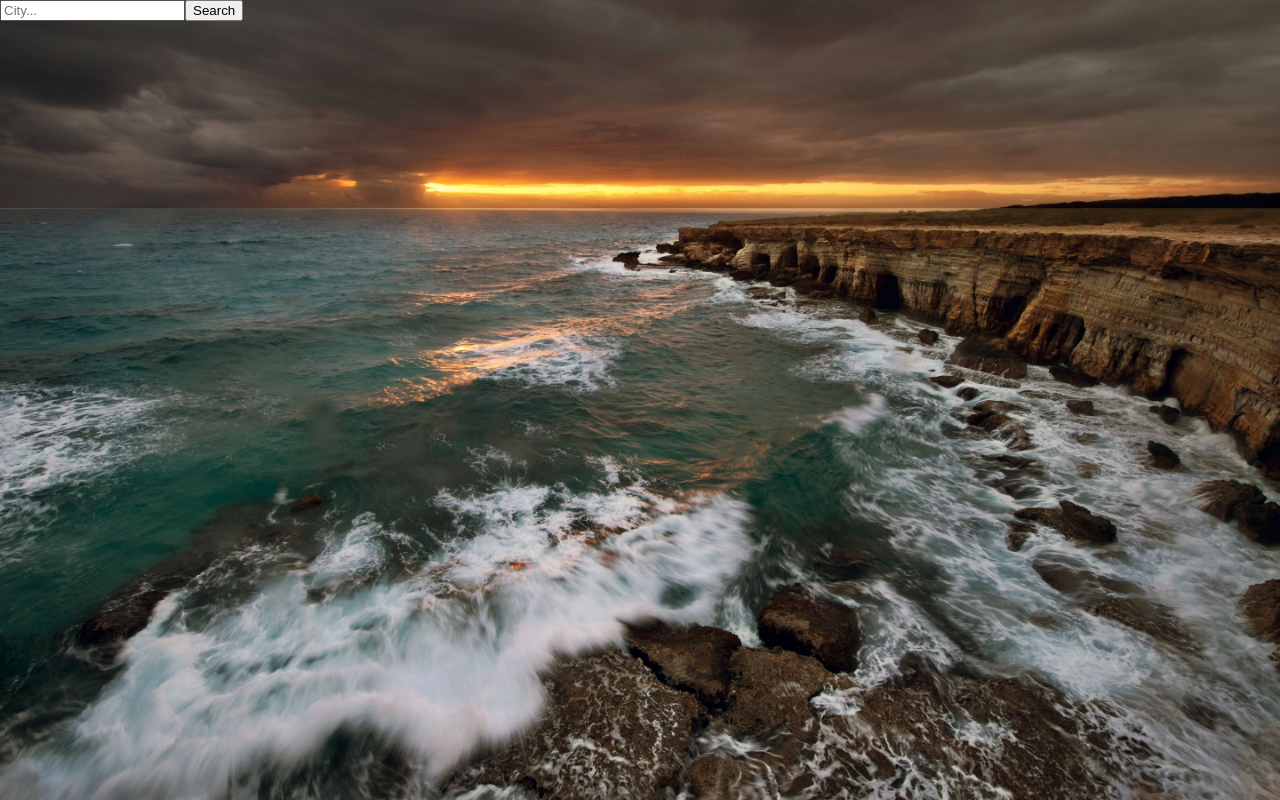
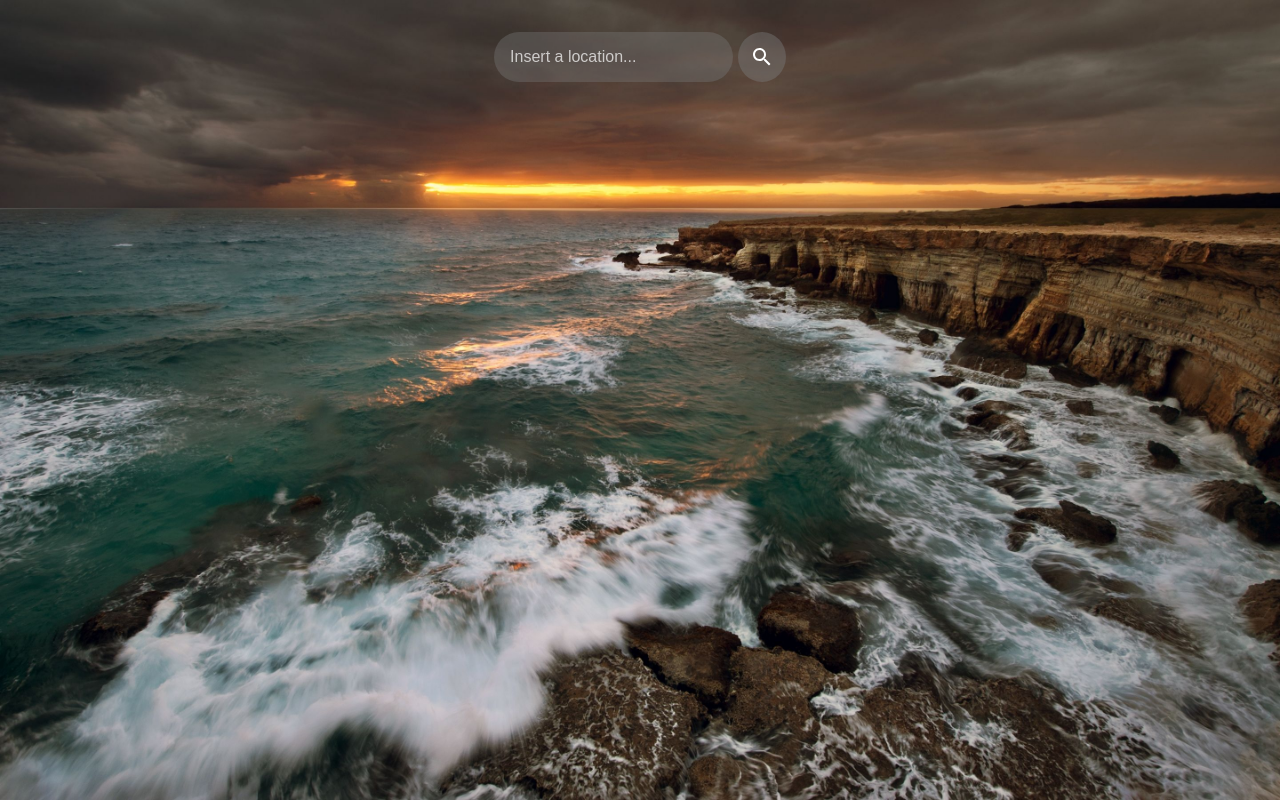
Before and after one commit to AlejoUfano/WeatherApp, a React (Create React App) app: page / in a window 1280 px wide. Built offline with nearby package versions, Linux system fonts and the light colour scheme; the HTML template or start-up script is replaced by a standard one.

Commit message:
Fix(NavBar) NavBar fixes/changes

```diff
--- a/src/components/organisms/NavBar/NavBar.jsx
+++ b/src/components/organisms/NavBar/NavBar.jsx
@@ -1,26 +1,30 @@
-import React, { useEffect, useState } from 'react'
+import React, { useState } from 'react'
+import SearchIcon from '@material-ui/icons/Search';
 import './navBar.css'
 
 const NavBar = ({ getCity }) => {
     let [city, setCity] = useState('')
     let handleChange = (e) => {
         setCity(e.target.value)
-        console.log('city from nav: ', city);
     }
+
     let handleSubmit = (e) => {
       e.preventDefault()
       getCity(city)
+      setCity('')
     }
+
   return (
     <div className='navContainer'>
-        <form onSubmit={(e)=>handleSubmit(e)}>
+        <form onSubmit={(e)=>handleSubmit(e)} className='formContainer'>
             <input
-            type="text"
-            placeholder="City..."
+            type='text'
+            placeholder='Insert a location...'
             value={city}
             onChange={(e)=>handleChange(e)}
+            className='inputContainer'
             />
-            <button type='submit' >Search</button>
+            <button type='submit' className='searchButton'><SearchIcon style={{ fill: '#fff' }} className='searchIcon' /></button>
         </form>
     </div>
   )
--- a/src/components/organisms/NavBar/navBar.css
+++ b/src/components/organisms/NavBar/navBar.css
@@ -0,0 +1,53 @@
+.navContainer {
+    display: flex;
+    justify-content: center;
+    align-items: center;
+    align-self: center;
+}
+.formContainer {
+    margin-top: 2rem;
+    display: flex;
+    outline: transparent;
+    border: none;
+}
+.inputContainer {
+    background: #7c7c7c5b;
+    border: none;
+    outline: none;
+    border-radius: 2rem;
+    padding: 1rem;
+    font-size: 1rem;
+    margin-right: .3rem;
+    color: #fff;
+    transition: .3s;
+}
+.inputContainer::placeholder{
+    color: white;
+    opacity: .7;
+}
+.inputContainer:focus {
+    border: none;
+    outline: none;
+}
+.inputContainer:hover {
+    color: #fff;
+    background: #7c7c7c8b;
+}
+.searchButton {
+    border: none;
+    outline: none;
+    display: flex;
+    border-radius: 50%;
+    width: 3rem ;
+    background: #7c7c7c6b;
+    justify-content: center;
+    transition: .3s;
+    cursor: pointer;
+}
+.searchButton:hover {
+    background: #7c7c7c8b;
+}
+.searchIcon {
+    display: flex;
+    align-self: center;
+}
```
